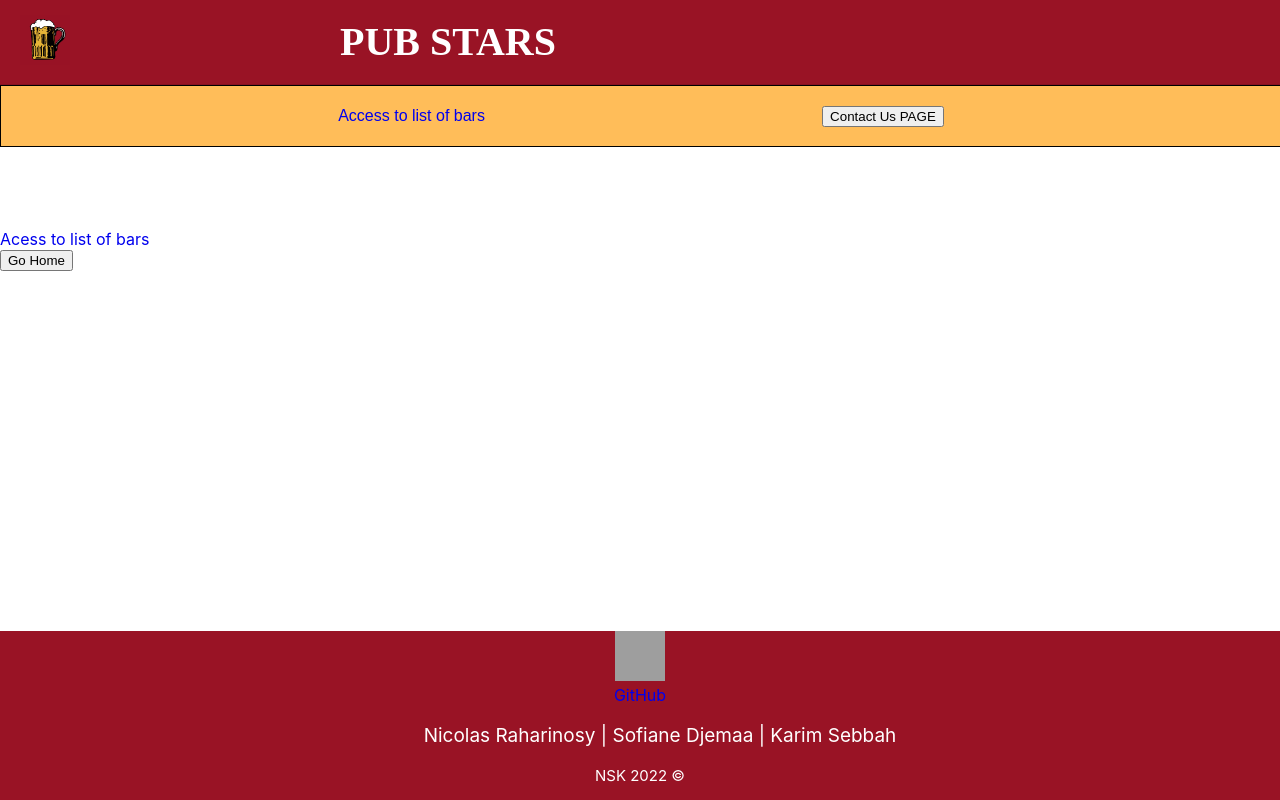
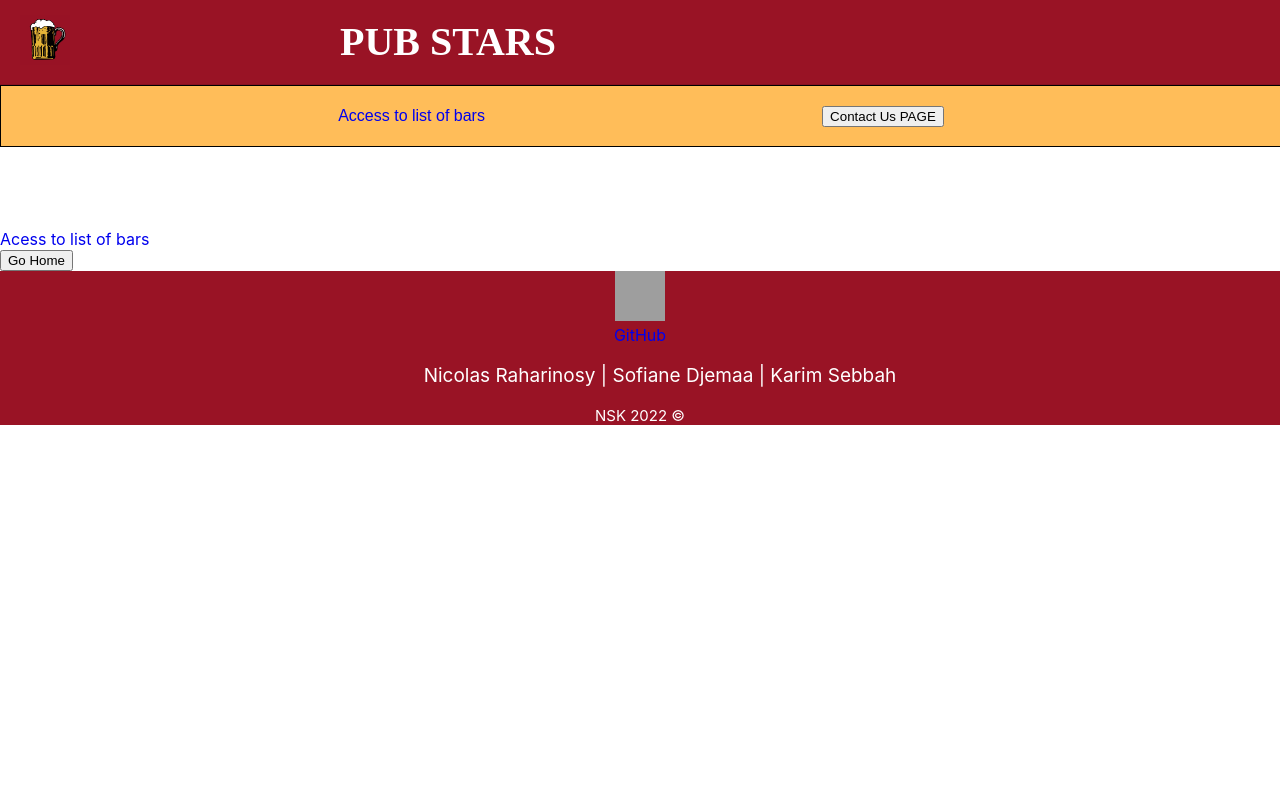
Before and after one commit to INF1-SNK/project, a React (Create React App) app: page /ContactUs in a window 1280 px wide. Built offline with nearby package versions, Linux system fonts and the light colour scheme; grey boxes are pictures that could not be loaded.

Commit message:
fix(footercss, listofbarsPage): conflicts and compiling errors

```diff
--- a/src/components/Footer/Footer.css
+++ b/src/components/Footer/Footer.css
@@ -3,7 +3,6 @@
   width: 100%;
   color: white;
   text-align: center;
-  position:fixed;
   bottom:0;
 }
 
--- a/src/pages/ListOfBar.jsx
+++ b/src/pages/ListOfBar.jsx
@@ -8,7 +8,6 @@ import { Button } from "../components/Button/Button";
 import './style/barList.css';
 
 const ListOfBar = () => {
-    const navigate = useNavigate();
     const [bars, setBars] = useState([]);
 
 
```
